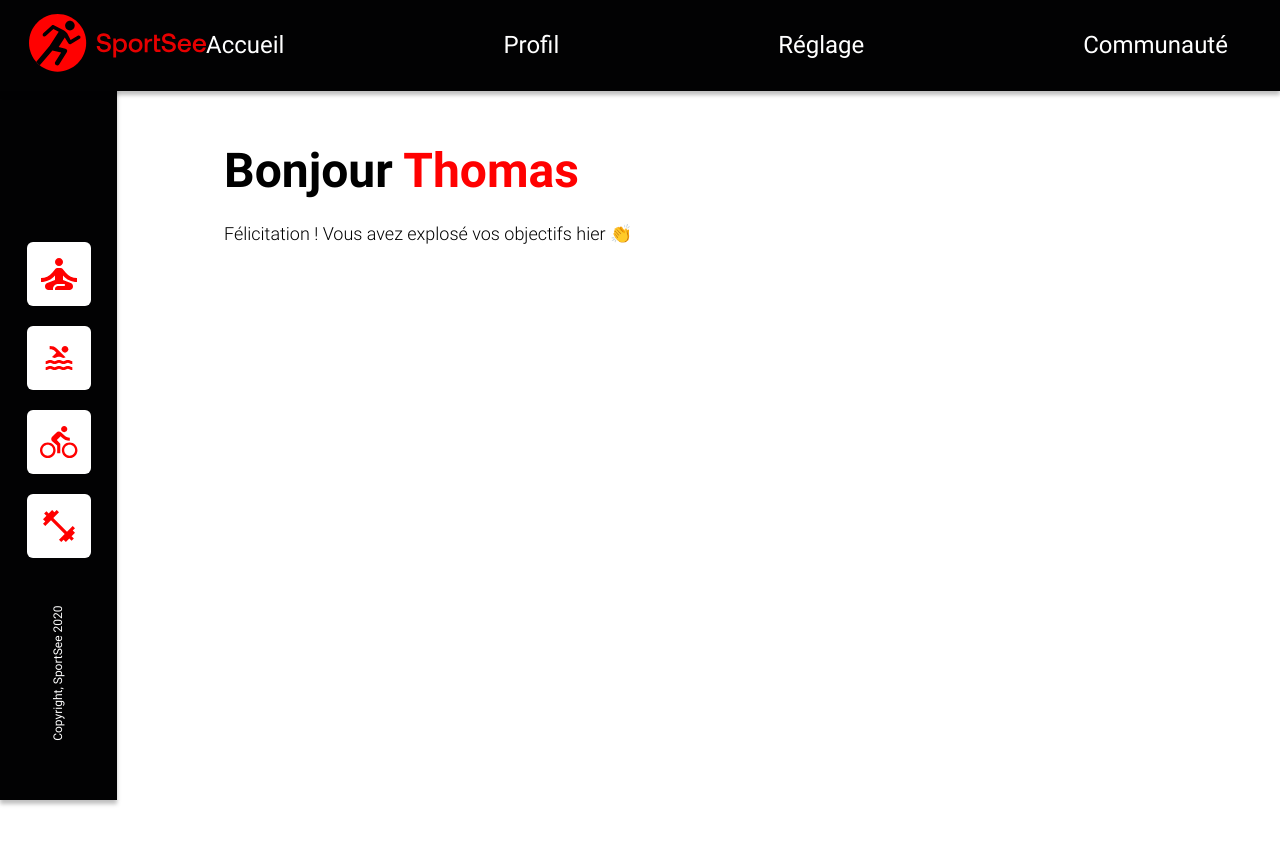
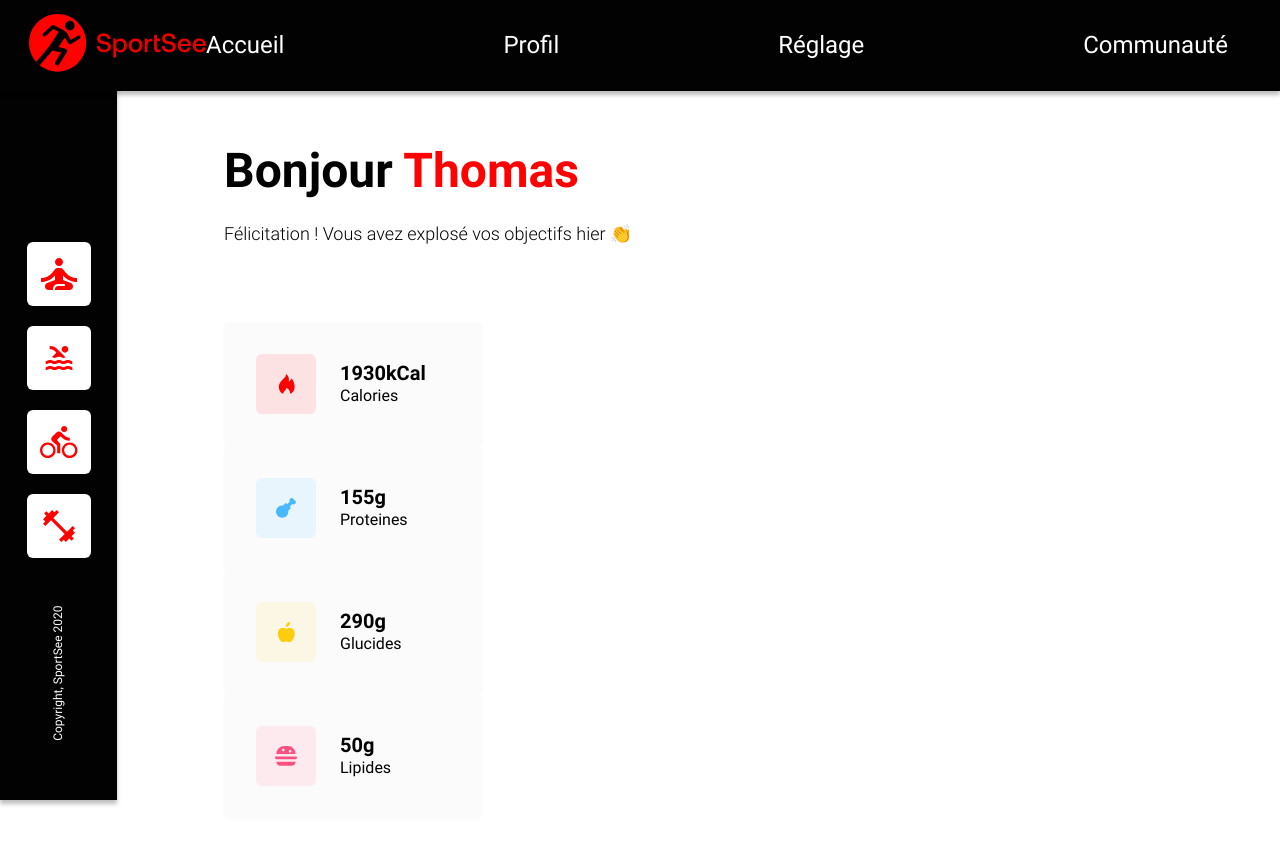
Before and after one commit to MokkaReactJsCourseProjects/SportSee, a React (Vite) app: page / in a window 1280 px wide. Shown: the top 844 px of the page. Built offline with nearby package versions, Linux system fonts and the light colour scheme.

Commit message:
Key stats

```diff
--- a/package.json
+++ b/package.json
@@ -14,7 +14,8 @@
         "react": "^18.2.0",
         "react-dom": "^18.2.0",
         "react-redux": "^9.1.0",
-        "react-router-dom": "^6.21.3"
+        "react-router-dom": "^6.21.3",
+        "recharts": "^2.11.0"
     },
     "devDependencies": {
         "@types/react": "^18.2.43",
--- /dev/null
+++ b/src/components/dashboard/Statistics/KeyData/DataCard/index.tsx
@@ -0,0 +1,40 @@
+//Imports
+import { Image } from "../../../../../types/misc";
+import hexToRgba from "../../../../../utils/misc/hexToRgba";
+import styles from "./style.module.scss";
+
+//Types
+interface DataCardProps {
+    icon: Image;
+    colorHex: string;
+    value: number;
+    unit: string;
+    unitName: string;
+}
+
+//Exports
+export default function DataCard({
+    icon,
+    colorHex,
+    value,
+    unit,
+    unitName,
+}: DataCardProps) {
+    return (
+        <div className={styles.card}>
+            <div
+                className={styles.icon}
+                style={{ backgroundColor: hexToRgba(colorHex, 0.1) }}
+            >
+                <img src={icon} draggable={false} />
+            </div>
+            <div className={styles.text}>
+                <p className={styles.value}>
+                    {value}
+                    {unit}
+                </p>
+                <p>{unitName}</p>
+            </div>
+        </div>
+    );
+}
--- /dev/null
+++ b/src/components/dashboard/Statistics/KeyData/DataCard/style.module.scss
@@ -0,0 +1,44 @@
+.card {
+    background-color: var(--color-ltgray);
+    display: flex;
+    align-items: center;
+    width: 258px;
+    padding: 32px;
+    box-shadow: 0px 2px 4px 0px #00000005;
+    border-radius: 5px;
+}
+
+.icon {
+    background-color: rgba(var(--color-calories), 0.07);
+    width: 60px;
+    height: 60px;
+    border-radius: 6px;
+    display: flex;
+    justify-content: center;
+    align-items: center;
+    margin-right: 24px;
+
+    img {
+        height: 20px;
+    }
+}
+
+.text {
+    display: flex;
+    flex-direction: column;
+    gap: 2px;
+}
+
+.value {
+    font-size: 20px;
+    font-weight: 700;
+    line-height: 24px;
+    letter-spacing: 0px;
+}
+
+.unitName {
+    font-size: 14px;
+    font-weight: 500;
+    line-height: 24px;
+    letter-spacing: 0px;
+}
--- /dev/null
+++ b/src/components/dashboard/Statistics/KeyData/index.tsx
@@ -0,0 +1,42 @@
+//Imports
+import images from "../../../../assets/images";
+import { user } from "../../../../data/mocks";
+import DataCard from "./DataCard";
+
+//Exports
+export default function KeyData() {
+    const data = user.data.keyData;
+
+    return (
+        <div>
+            <DataCard
+                icon={images.energy}
+                colorHex="#ff0000"
+                value={data.calorieCount}
+                unit="kCal"
+                unitName="Calories"
+            />
+            <DataCard
+                icon={images.chicken}
+                colorHex="#4ab8ff"
+                value={data.proteinCount}
+                unit="g"
+                unitName="Proteines"
+            />
+            <DataCard
+                icon={images.apple}
+                colorHex="#f9ce23"
+                value={data.carbohydrateCount}
+                unit="g"
+                unitName="Glucides"
+            />
+            <DataCard
+                icon={images.cheeseburger}
+                colorHex="#fd5181"
+                value={data.lipidCount}
+                unit="g"
+                unitName="Lipides"
+            />
+        </div>
+    );
+}
--- a/src/components/dashboard/Statistics/index.tsx
+++ b/src/components/dashboard/Statistics/index.tsx
@@ -1,7 +1,51 @@
 //Imports
+import { XAxis, Tooltip, YAxis, Legend, Bar, BarChart } from "recharts";
 import styles from "./style.module.scss";
+import {
+    performance,
+    user,
+    averageSessions,
+    activity,
+} from "../../../data/mocks";
+import KeyData from "./KeyData";
 
 //Exports
 export default function Statistics() {
-    return <div></div>;
+    // console.log("-----------");
+    // console.log(user.data.keyData);
+    // console.log(performance.data);
+    // console.log(averageSessions.data);
+    // console.log(activity.data);
+
+    return (
+        <div>
+            <KeyData />
+        </div>
+    );
+    return (
+        <div>
+            <BarChart width={730} height={250} data={data}>
+                <XAxis dataKey="day" />
+                <YAxis />
+                <Tooltip />
+                <Legend />
+                <Bar
+                    name="Poids (kg)"
+                    dataKey="kg"
+                    fill="var(--color-dkgray)"
+                />
+                <Bar
+                    name="Calories brûlées (kCal)"
+                    dataKey="cal"
+                    fill="var(--color-primary)"
+                />
+            </BarChart>
+            {/* <LineChart width={400} height={400} data={data}>
+                <Line type="monotone" dataKey="uv" stroke="#8884d8" />
+                <XAxis dataKey="name" />
+                <YAxis />
+                <Tooltip />
+            </LineChart> */}
+        </div>
+    );
 }
--- /dev/null
+++ b/src/data/mocks.ts
@@ -0,0 +1,12 @@
+export const activity = JSON.parse(
+    `{"data":{"userId":12,"sessions":[{"day":"2020-07-01","kilogram":80,"calories":240},{"day":"2020-07-02","kilogram":80,"calories":220},{"day":"2020-07-03","kilogram":81,"calories":280},{"day":"2020-07-04","kilogram":81,"calories":290},{"day":"2020-07-05","kilogram":80,"calories":160},{"day":"2020-07-06","kilogram":78,"calories":162},{"day":"2020-07-07","kilogram":76,"calories":390}]}}`
+);
+export const averageSessions = JSON.parse(
+    `{"data":{"userId":12,"sessions":[{"day":1,"sessionLength":30},{"day":2,"sessionLength":23},{"day":3,"sessionLength":45},{"day":4,"sessionLength":50},{"day":5,"sessionLength":0},{"day":6,"sessionLength":0},{"day":7,"sessionLength":60}]}}`
+);
+export const performance = JSON.parse(
+    `{"data":{"userId":12,"kind":{"1":"cardio","2":"energy","3":"endurance","4":"strength","5":"speed","6":"intensity"},"data":[{"value":80,"kind":1},{"value":120,"kind":2},{"value":140,"kind":3},{"value":50,"kind":4},{"value":200,"kind":5},{"value":90,"kind":6}]}}`
+);
+export const user = JSON.parse(
+    `{"data":{"id":12,"userInfos":{"firstName":"Karl","lastName":"Dovineau","age":31},"todayScore":0.12,"keyData":{"calorieCount":1930,"proteinCount":155,"carbohydrateCount":290,"lipidCount":50}}}`
+);
--- a/src/styles/globalStyle.scss
+++ b/src/styles/globalStyle.scss
@@ -21,10 +21,6 @@
     --color-gray: #74798c;
     --color-dkgray: #282d30;
     --color-black: #020203;
-    --color-calories: #ff0000;
-    --color-proteins: #4ab8ff;
-    --color-glucids: #f9ce23;
-    --color-lipids: #fd5181;
 }
 
 * {
--- /dev/null
+++ b/src/utils/misc/hexToRgba.ts
@@ -0,0 +1,7 @@
+//Exports
+export default function hexToRgba(hex: string, opacity: number) {
+    const r = parseInt(hex[1] + hex[2], 16);
+    const g = parseInt(hex[3] + hex[4], 16);
+    const b = parseInt(hex[5] + hex[6], 16);
+    return `rgba(${r},${g},${b},${opacity})`;
+}
```
Also changed, not shown: src/components/dashboard/Statistics/KeyData/style.module.scss (added), 1 other file (tests, documents, lock files or other folders).
